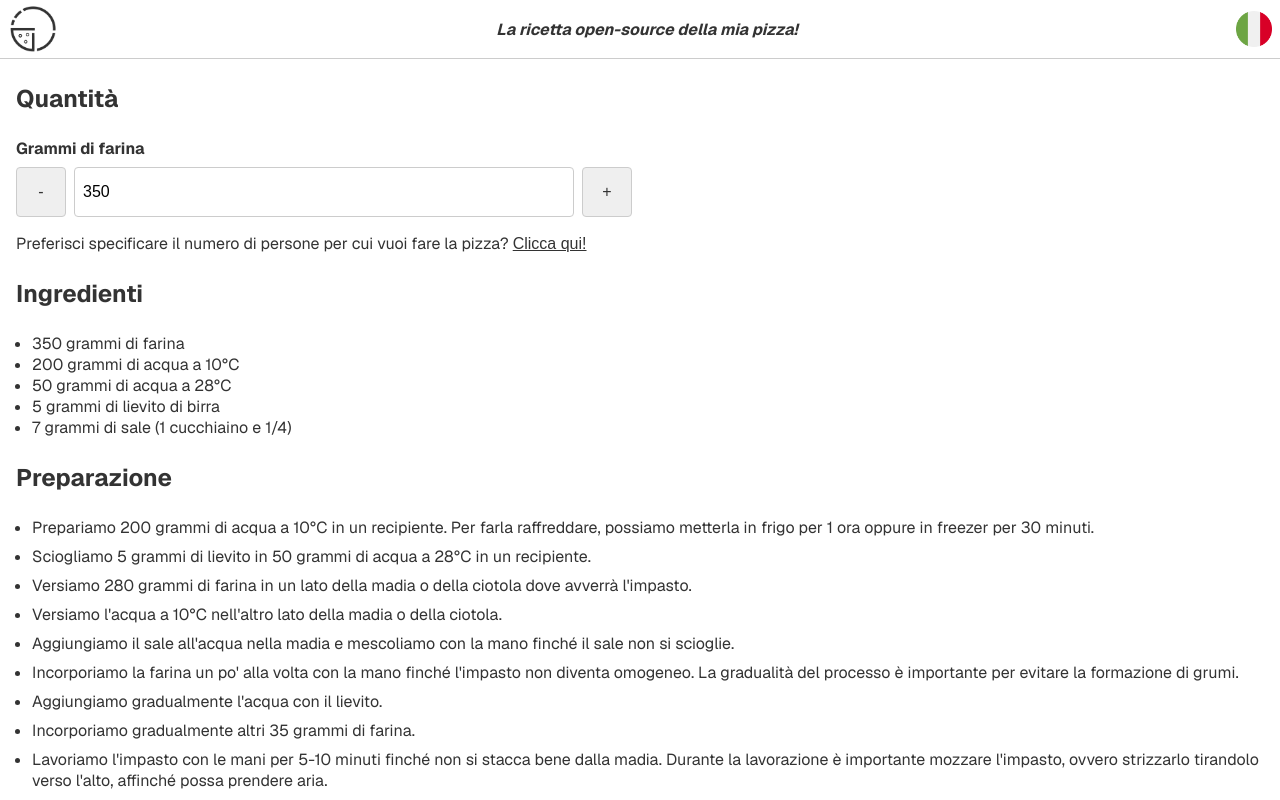
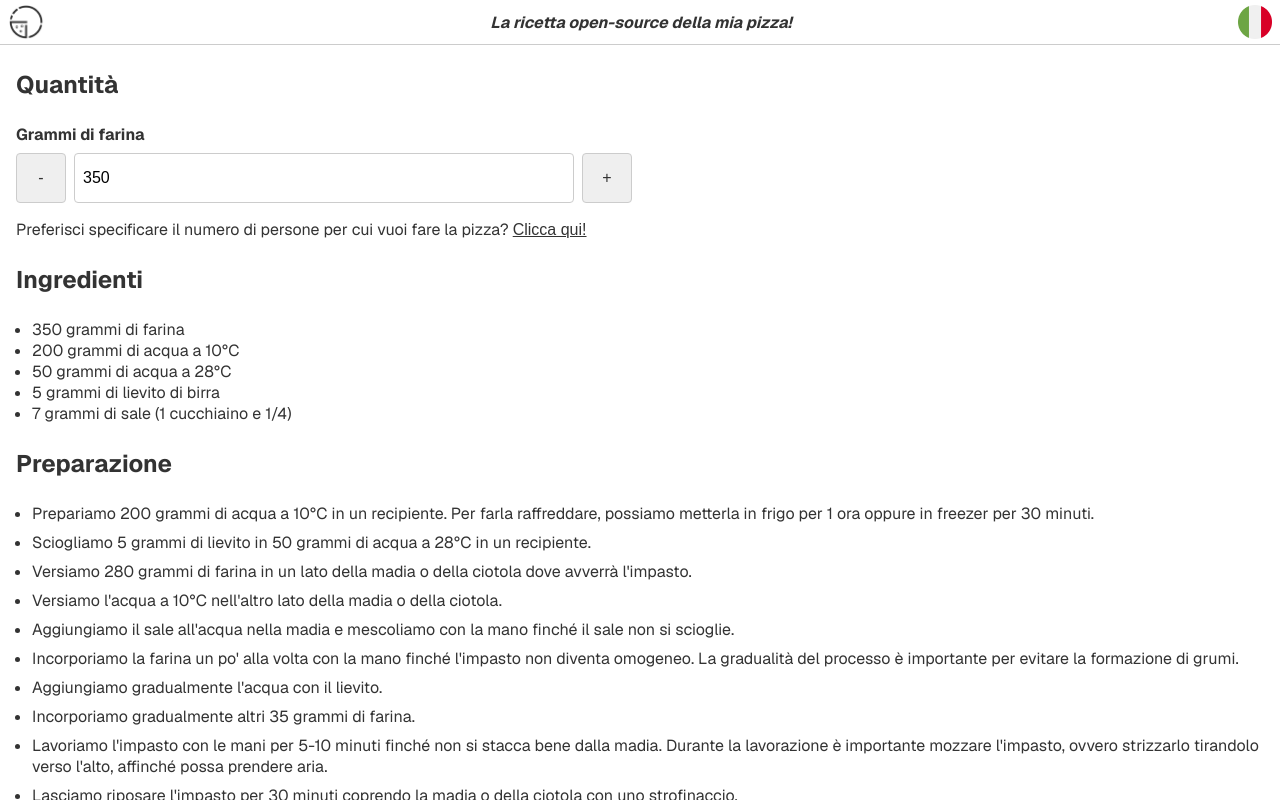
Before and after one commit to dapids/my-pizza, a Next.js app: page / in a window 1280 px wide. Shown: the top 800 px of the page. Built offline with nearby package versions, Linux system fonts and the light colour scheme.

Commit message:
Add sitemap

```diff
--- a/src/app/page.tsx
+++ b/src/app/page.tsx
@@ -67,7 +67,7 @@ export default function Home() {
   return (
     <div id={styles.container}>
       <header id={styles.header}>
-        <Image src="/logo.png" alt="My Pizza logo" height={50} width={50} />
+        <Image src="/logo.png" alt="My Pizza logo" height={36} width={36} />
 
         <h1 id={styles.claim}>
           <Translation language={language} translations={{
@@ -78,9 +78,9 @@ export default function Home() {
 
         <button id={styles.flag} onClick={toggleLanguage}>
           {language === 'it' ? (
-            <Image src="/italian.png" alt="US flag" height={36} width={36} />
+            <Image src="/italian.png" alt="US flag" height={34} width={34} />
           ) : (
-            <Image src="/english.png" alt="Italian flag" height={36} width={36} />
+            <Image src="/english.png" alt="Italian flag" height={34} width={34} />
           )}
         </button>
       </header>
```
Also changed, not shown: 1 other file (tests, documents, lock files or other folders).
